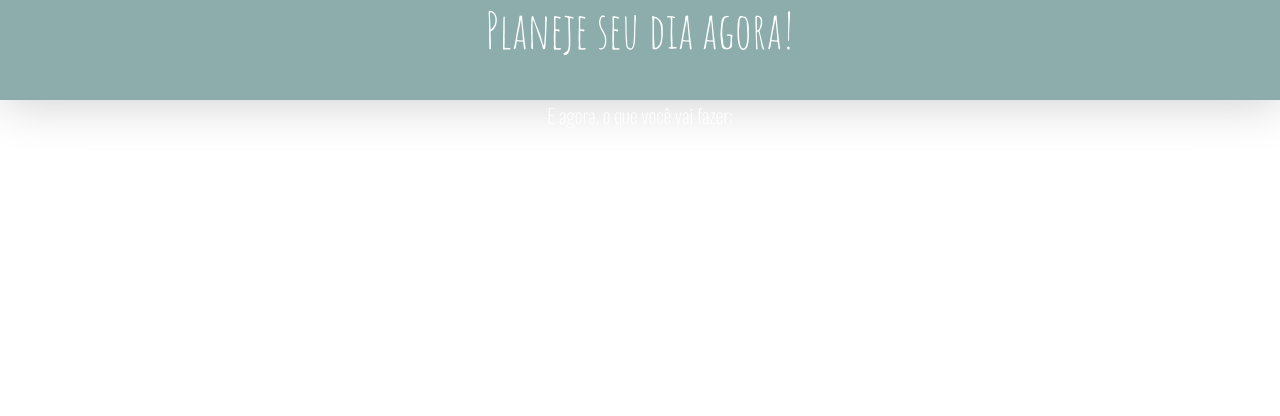
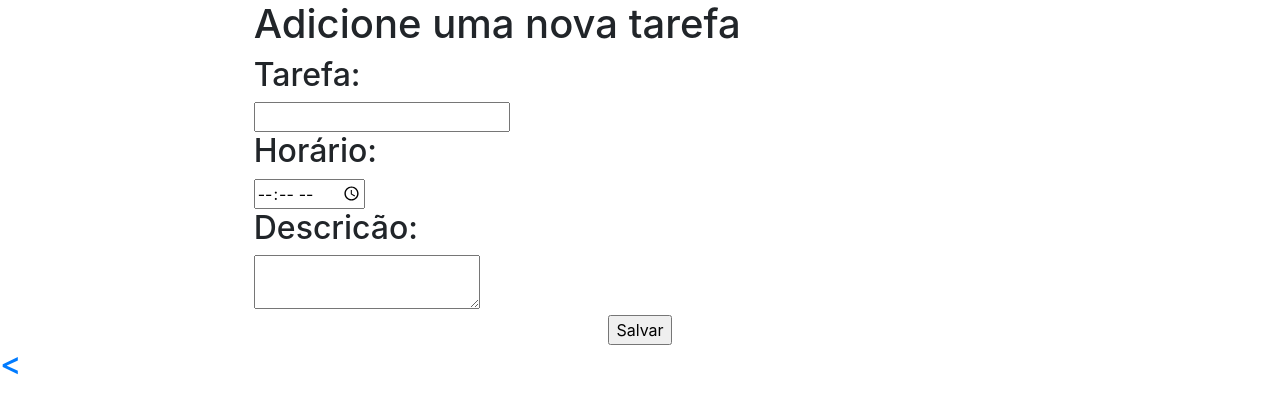
Before and after one commit to Gabrielhfalcao/ToDoList, a plain HTML site: page index.html in a window 1280 px wide. Drawn offline with nearby package versions, Linux system fonts and the light colour scheme.

Commit message:
Update index.html

```diff
--- a/index.html
+++ b/index.html
@@ -1,38 +1,67 @@
 <!DOCTYPE html>
-<html lang="en">
+<html lang="pt-BR">
 <head>
     <meta charset="UTF-8">
+    <meta http-equiv="X-UA-Compatible" content="IE=edge">
     <meta name="viewport" content="width=device-width, initial-scale=1.0">
-    <link rel="stylesheet" href="index.css">
     <link rel="stylesheet" href="https://stackpath.bootstrapcdn.com/bootstrap/4.1.3/css/bootstrap.min.css" integrity="sha384-MCw98/SFnGE8fJT3GXwEOngsV7Zt27NXFoaoApmYm81iuXoPkFOJwJ8ERdknLPMO" crossorigin="anonymous">
+    <link rel="stylesheet" href="novatarefa.css">
+    <title>Document</title>
 </head>
 <body>
-    <div class="topo">
-      <h1>Planeje seu dia agora!</h1>
+    <div class="container d-flex justify-content-center">
+        <col class="row">
+            <div class="col-lg-9">
+                <div class="quadro">
+                    <div class="container">
+                        <div class="row">
+                            <div class="col-lg-12">
+                                <div class="titulo">
+                                    <h1>Adicione uma nova tarefa</h1>
+                                </div>
                             </div>
 
-    <div class="subtitulo">
-      <p>E agora, o que você vai fazer:</p>
+                            <div class="col-lg-12">
+                                <div class="nome">
+                                        <h2>Tarefa:</h2>
+                                    <input type="text">
+                                </div>
                             </div>
 
-    <div class="main">
-      <div class="container">
-        <div class="row">
-          <div class="col-3">
-            <div class="bloco1"></div>
+                            <div class="col-lg-12">
+                                <div class="hora">
+                                        <h2>Horário:</h2>
+                                    <input type="time">
                                 </div>
-          <div class="col-3">
-            <div class="bloco2"></div>
                             </div>
-          <div class="col-3">
-            <div class="bloco3"></div>
+
+                            <div class="col-lg-12">
+                                <div class="descricao">
+                                    <h2>Descricão:</h2>
+                                    <textarea></textarea>
                                 </div>
-          <div class="col-3">
-            <div class="bloco4"></div>
+                            </div>
+
+                            <div class="col-12 d-flex justify-content-center">
+                                <div class="butto">
+                                    <input type="submit" value="Salvar">
+                                </div>
+                            </div>
+                        </div>
+                    </div>
                 </div>
             </div>
         </div>
     </div>
 
+    <div class="buttons1">
+        <div class="espaco-button1">
+            <div class="quadro-button1">
+                <a href="index.html"><div class="button1">
+                <h2><</h2>
+                </div></a>
+            </div>
+        </div>
+    </div>
 </body>
 </html>
```
Lines whose indentation alone changed are shown as unchanged.
